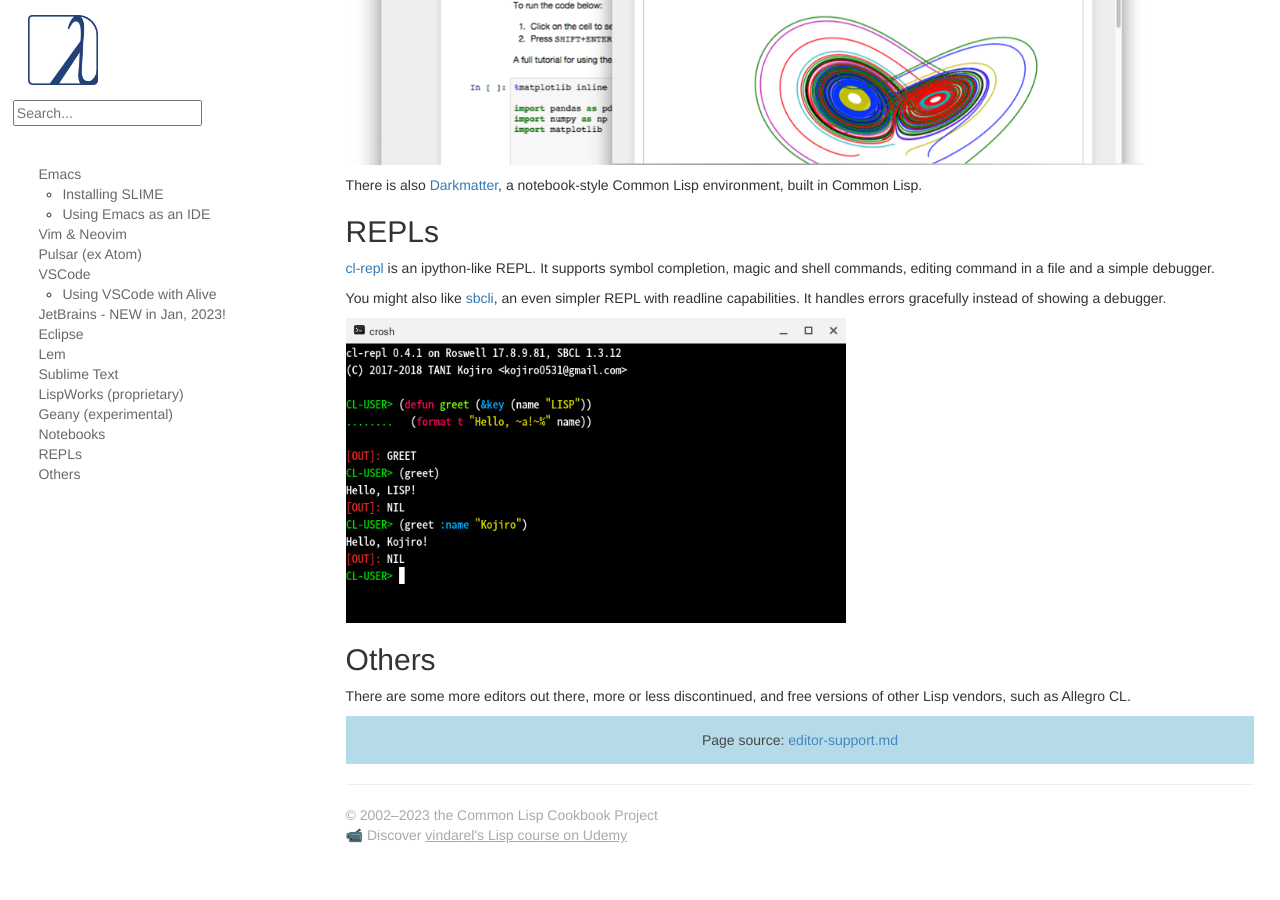
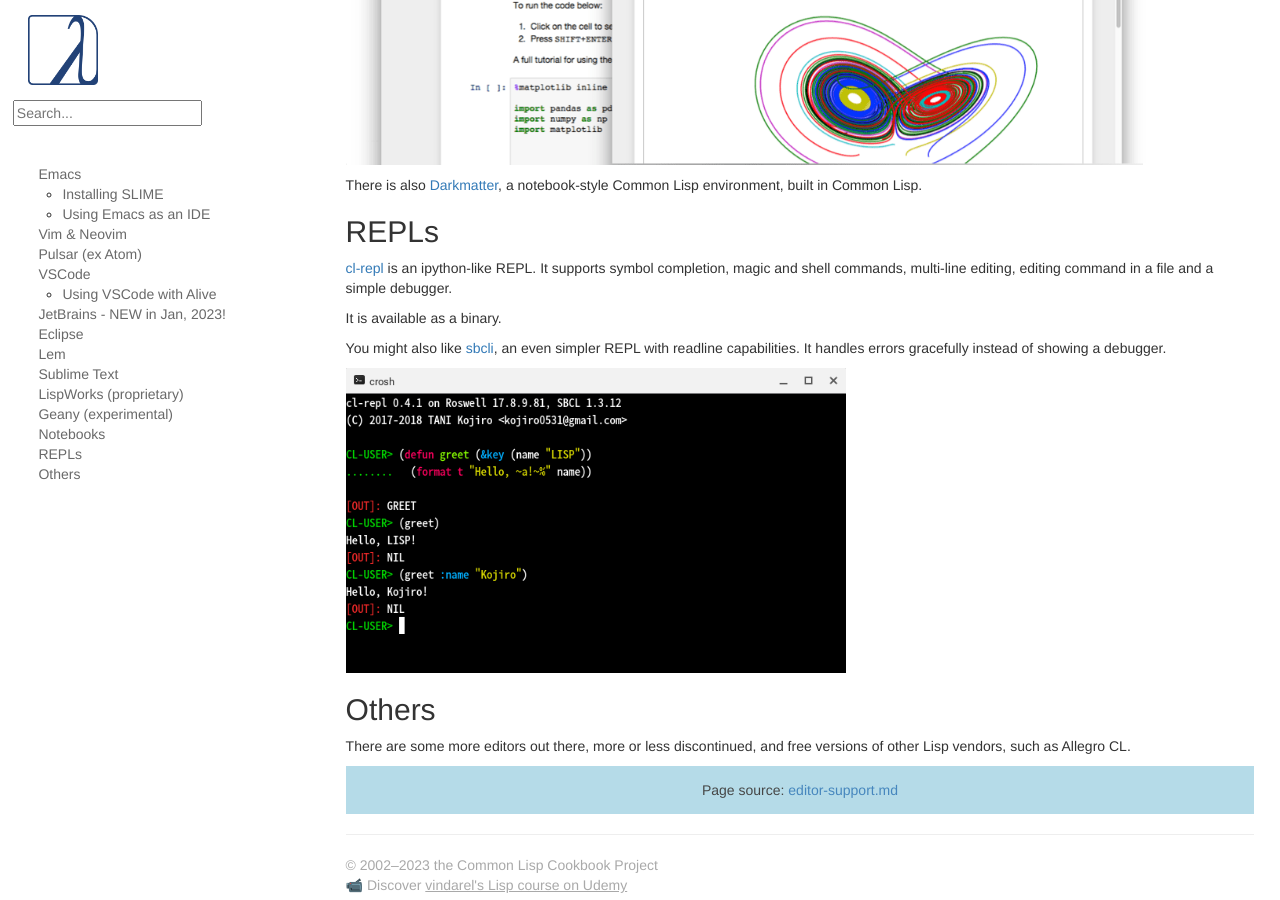
Before and after one commit to LispCookbook/cl-cookbook, a Jekyll site: the page built from editor-support.md, in a window 1280 px wide and 900 px high, scrolled down 10473 px. Built offline with Jekyll 4.4.1, drawn with Linux system fonts in a browser that asks for light colours; before the commit the page ends 11344 px from its top, so only the background shows below that.

Commit message:
update cl-repl repository

```diff
--- a/editor-support.md
+++ b/editor-support.md
@@ -257,7 +257,9 @@
 
 ## REPLs
 
-[cl-repl](https://github.com/koji-kojiro/cl-repl) is an ipython-like REPL. It supports symbol completion, magic and shell commands, editing command in a file and a simple debugger.
+[cl-repl](https://github.com/lisp-maintainers/cl-repl) is an ipython-like REPL. It supports symbol completion, magic and shell commands, multi-line editing, editing command in a file and a simple debugger.
+
+It is available as a binary.
 
 You might also like [sbcli](https://github.com/hellerve/sbcli), an even simpler REPL with readline capabilities. It handles errors gracefully instead of showing a debugger.
 
```
